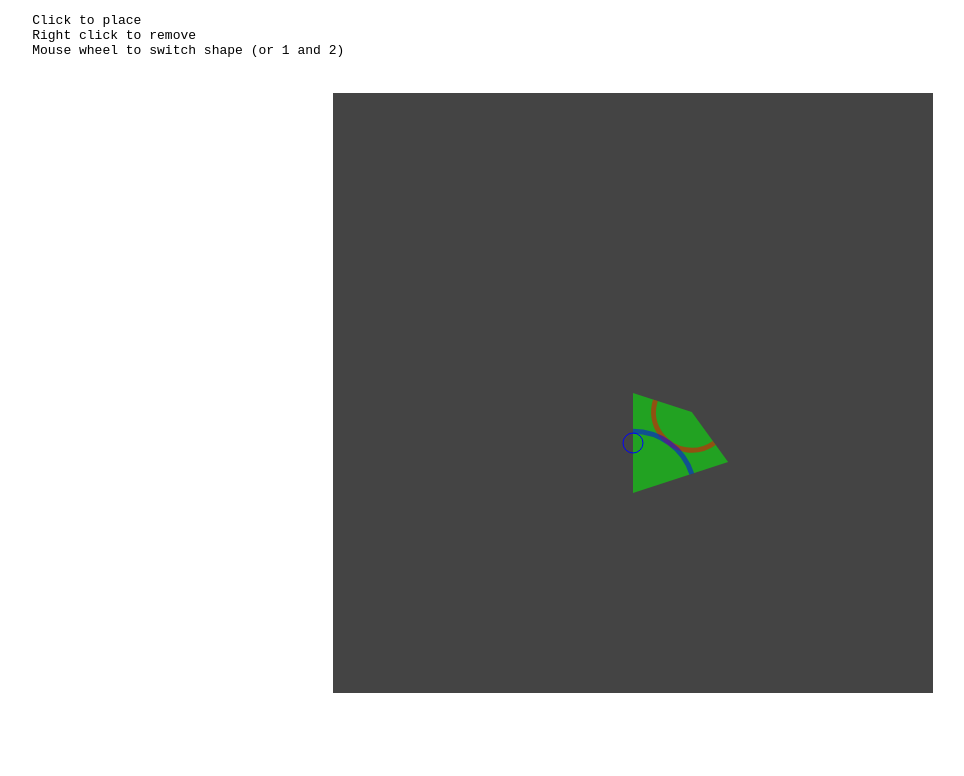
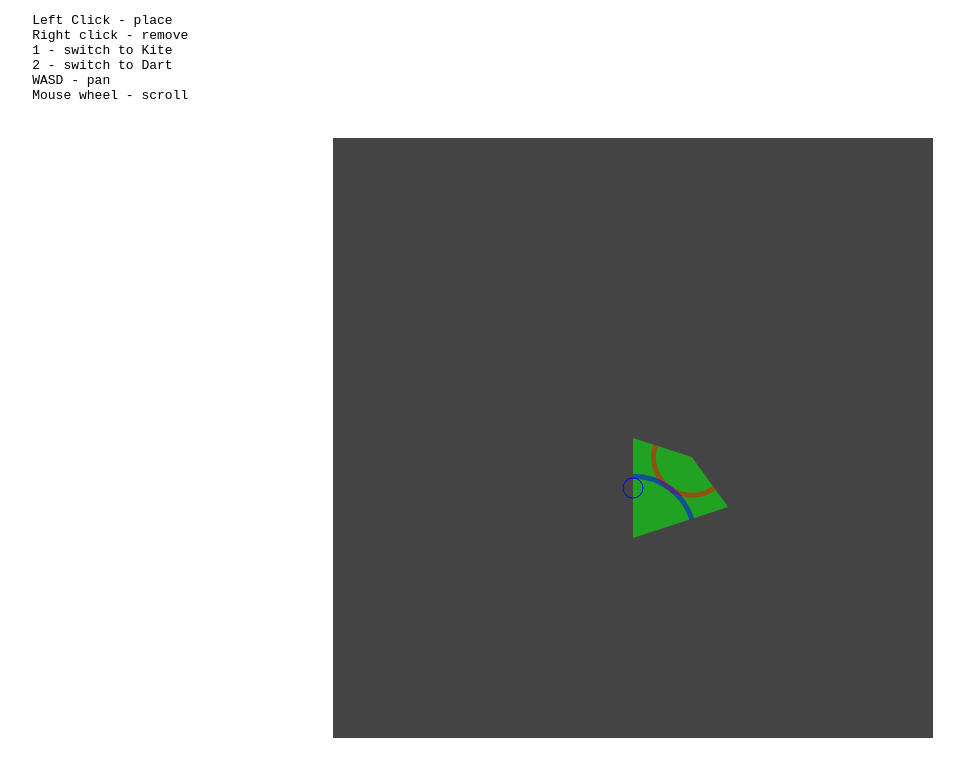
Before and after one commit to EdricY/Penrose-Tiler, a plain HTML site: page index.html in a window 1280 px wide. Shown: the whole page, without its empty margins (7-971 px from the left). Drawn offline with Linux system fonts and the light colour scheme.

Commit message:
correct camera behavior, instructions

```diff
--- a/index.html
+++ b/index.html
@@ -14,9 +14,12 @@
 </head>
 <body>
   <pre>
-    Click to place
-    Right click to remove
-    Mouse wheel to switch shape (or 1 and 2)
+    Left Click - place
+    Right click - remove
+    1 - switch to Kite
+    2 - switch to Dart
+    WASD - pan
+    Mouse wheel - scroll
   </pre>
   <canvas id="canvas" width="600" height="600"></canvas>
 </body>
```
